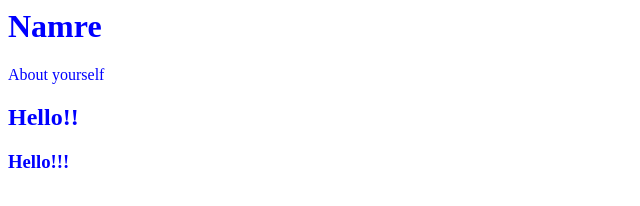
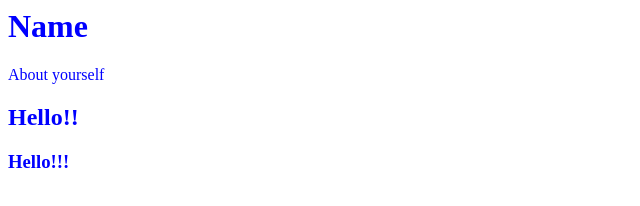
Before and after one commit to BomanC/BomanC.github.io, a plain HTML site: page index.html in a window 1280 px wide. Shown: the full height of the page, 0-640 px from the left. Drawn offline with Linux system fonts and the light colour scheme.

Commit message:
Update index.html

```diff
--- a/index.html
+++ b/index.html
@@ -8,7 +8,7 @@ body {color:blue}
 </style>
 </head>
 <body>
-<h1>Namre</h1>
+<h1>Name</h1>
   <p>About yourself</p>
   <ol></ol>
   <ul></ul>
```
